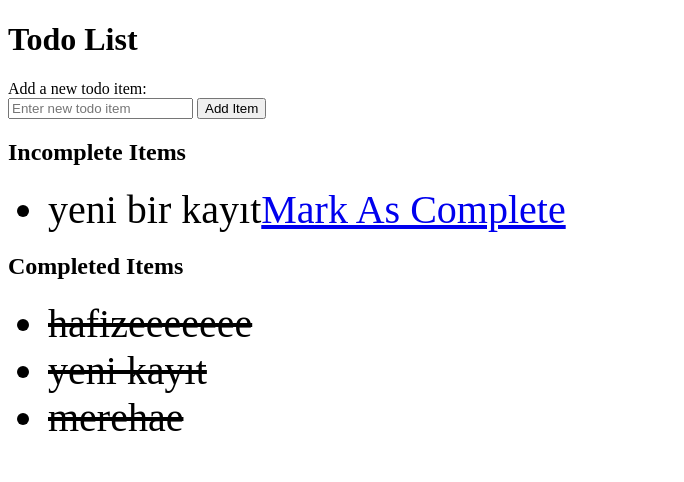
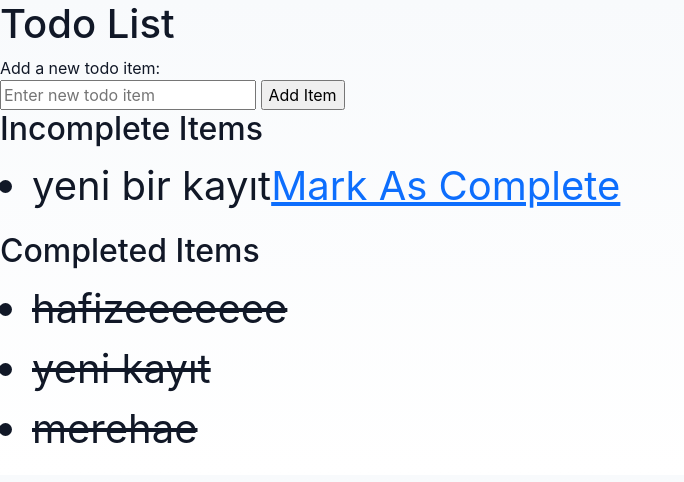
Before and after one commit to hafizecim/A1_OOP_Todo_App_Python, a Flask app: page / in a window 1280 px wide. Shown: the top 482 px of the page, without its empty margins (0-684 px from the left). Run offline with Flask 3, Linux system fonts and the light colour scheme; data comes from the database, SQL or seed files in the repository; both versions use the stored data as it was after the commit.

Commit message:
style.css ile body style düzenleme

```diff
--- a/templates/index.html
+++ b/templates/index.html
@@ -1,10 +1,22 @@
 <!DOCTYPE html>
-<html lang="en">
+<html lang="tr">
   <head>
     <meta charset="UTF-8" />
+    <meta name="viewport" content="width=device-width, initial-scale=1" />
     <title>Todo App</title>
+
+    <!-- Bootstrap 5 CSS (CDN) -->
+    <link href="https://cdn.jsdelivr.net/npm/bootstrap@5.3.2/dist/css/bootstrap.min.css" rel="stylesheet">
+
+    <!-- İkonlar (Bootstrap Icons CDN) -->
+    <link href="https://cdn.jsdelivr.net/npm/bootstrap-icons@1.11.3/font/bootstrap-icons.css" rel="stylesheet">
+
+    <!-- Özel CSS -->
+    <link rel="stylesheet" href="{{ url_for('static', filename='css/style.css') }}" />
+
   </head>
-  <body>
+
+  <body class="bg-light">
     <h1>Todo List</h1>
     <div>
       Add a new todo item:
--- /dev/null
+++ b/templates/static/css/style.css
@@ -0,0 +1,6 @@
+/* style.css: küçük görsel iyileştirmeler */
+body {
+  font-family: "Inter", "Segoe UI", Roboto, "Helvetica Neue", Arial, sans-serif;
+  background: linear-gradient(180deg, #f8fafc 0%, #ffffff 100%);
+  color: #111827;
+}
```
Also changed, not shown: instance/todo.db.
